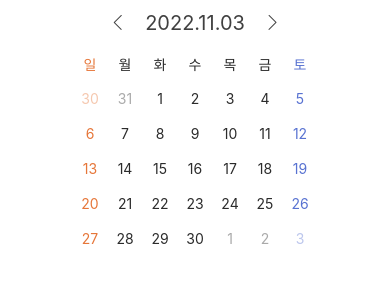
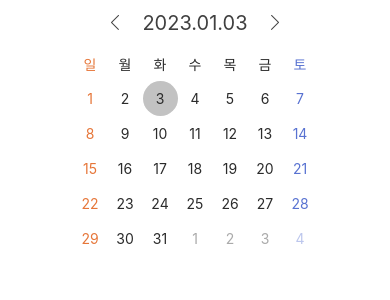
Before and after one commit to prettyturtle/Todo-And-Calendar, a React Native app: screen / in a window 390 px wide. Shown: the top 300 px of the page. Built offline with nearby package versions, Linux system fonts and the light colour scheme.

Commit message:
날짜를 선택했을 때의 UI 구현

```diff
--- a/App.js
+++ b/App.js
@@ -2,34 +2,38 @@
 import {FlatList, SafeAreaView, StyleSheet, Text, TouchableOpacity, View} from 'react-native';
 import dayjs from "dayjs";
 import {getCalendarColumns, getDayColor, getDayText} from "./util";
-import {useEffect} from "react";
+import {useEffect, useState} from "react";
 import Margin from "./Margin";
 import { SimpleLineIcons } from "@expo/vector-icons"
 
 
 const columnSize = 35
-const Column = ({text, color, opacity}) => {
+const Column = ({text, color, opacity, disabled, onPress, isSelected}) => {
     return (
-        <View
+        <TouchableOpacity
+            disabled={disabled}
+            onPress={onPress}
             style={{
                 width: columnSize,
                 height: columnSize,
                 justifyContent: "center",
-                alignItems: "center"
+                alignItems: "center",
+                backgroundColor: isSelected ? "#c2c2c2" : "transparent",
+                borderRadius: columnSize / 2
             }}
         >
             <Text style={{color, opacity}}>{text}</Text>
-        </View>
+        </TouchableOpacity>
     )
 }
 export default function App() {
-    const now = dayjs("2022-11-03")
+    const now = dayjs()
+    const [selectedDate, setSelectedDate] = useState(now)
+    const columns = getCalendarColumns(selectedDate)
 
-    const columns = getCalendarColumns(now)
-    console.log(columns)
     useEffect(() => {
-
-    }, [])
+        console.log("changed selectedDate", dayjs(selectedDate).format("YYYY.MM.DD"))
+    }, [selectedDate])
 
     const ArrowButton = ({ onPress, iconName }) => {
         return (
@@ -40,7 +44,7 @@
     }
     const ListHeaderComponent = () => {
         const days = [0, 1, 2, 3, 4, 5, 6]
-        const currentDateText = dayjs(now).format("YYYY.MM.DD")
+        const currentDateText = dayjs(selectedDate).format("YYYY.MM.DD")
 
         return (
             <View>
@@ -60,10 +64,11 @@
                         const color = getDayColor(day)
                         return (
                             <Column
-                                key={day}
+                                key={`day-${day}`}
                                 text={dayText}
                                 opacity={1}
                                 color={color}
+                                disabled={true}
                             />
                         )
                     })}
@@ -77,13 +82,21 @@
         const day = dayjs(date).get("day")
 
         const color = getDayColor(day)
-        const isCurrentMonth = dayjs(date).isSame(now, "month")
+        const isCurrentMonth = dayjs(date).isSame(selectedDate, "month")
+
+        const onPress = () => {
+            setSelectedDate(date)
+        }
+
+        const isSelected = dayjs(date).isSame(selectedDate, "date")
 
         return (
             <Column
                 text={dateText}
                 color={color}
                 opacity={isCurrentMonth ? 1 : 0.4}
+                onPress={onPress}
+                isSelected={isSelected}
             />
         )
     }
```
